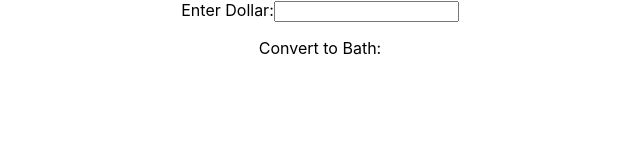
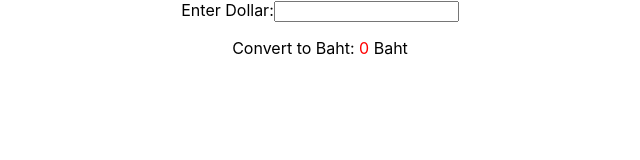
Before and after one commit to AofPatiphan/Create-React-App, a React (Create React App) app: page / in a window 1280 px wide. Shown: the top 160 px of the page, without its empty margins (320-960 px from the left). Built offline with nearby package versions, Linux system fonts and the light colour scheme.

Commit message:
completed

```diff
--- a/src/App.js
+++ b/src/App.js
@@ -2,11 +2,19 @@ import "./App.css";
 import { useState } from "react";
 
 function App() {
+  const [amount, setAmount] = useState("");
   return (
     <div className="App">
       <label>Enter Dollar:</label>
-      <input type="text" />
-      <p>Convert to Bath: {}</p>
+      <input
+        type="text"
+        onChange={(event) => setAmount(event.target.value)}
+        value={amount}
+      />
+      <p>
+        Convert to Baht:
+        <span style={{ color: "red" }}> {amount * 30}</span> Baht
+      </p>
     </div>
   );
 }
```
